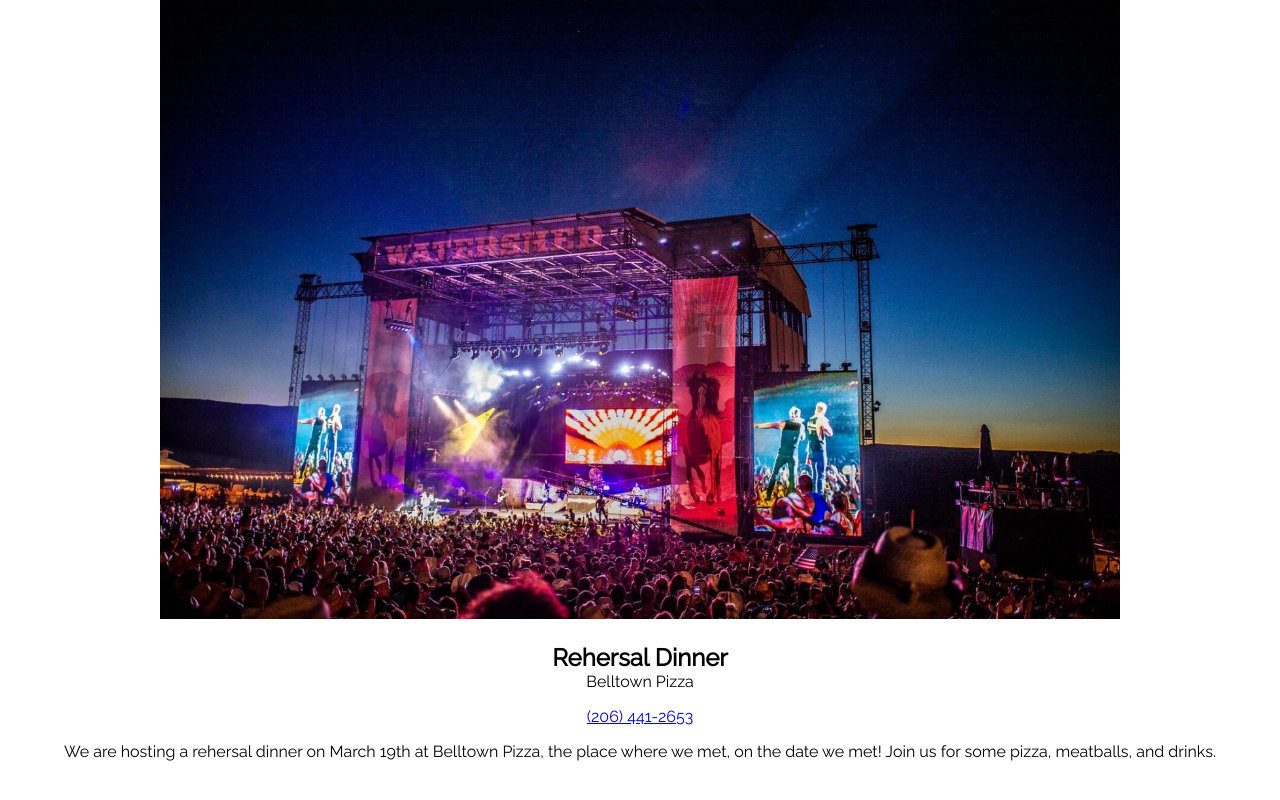
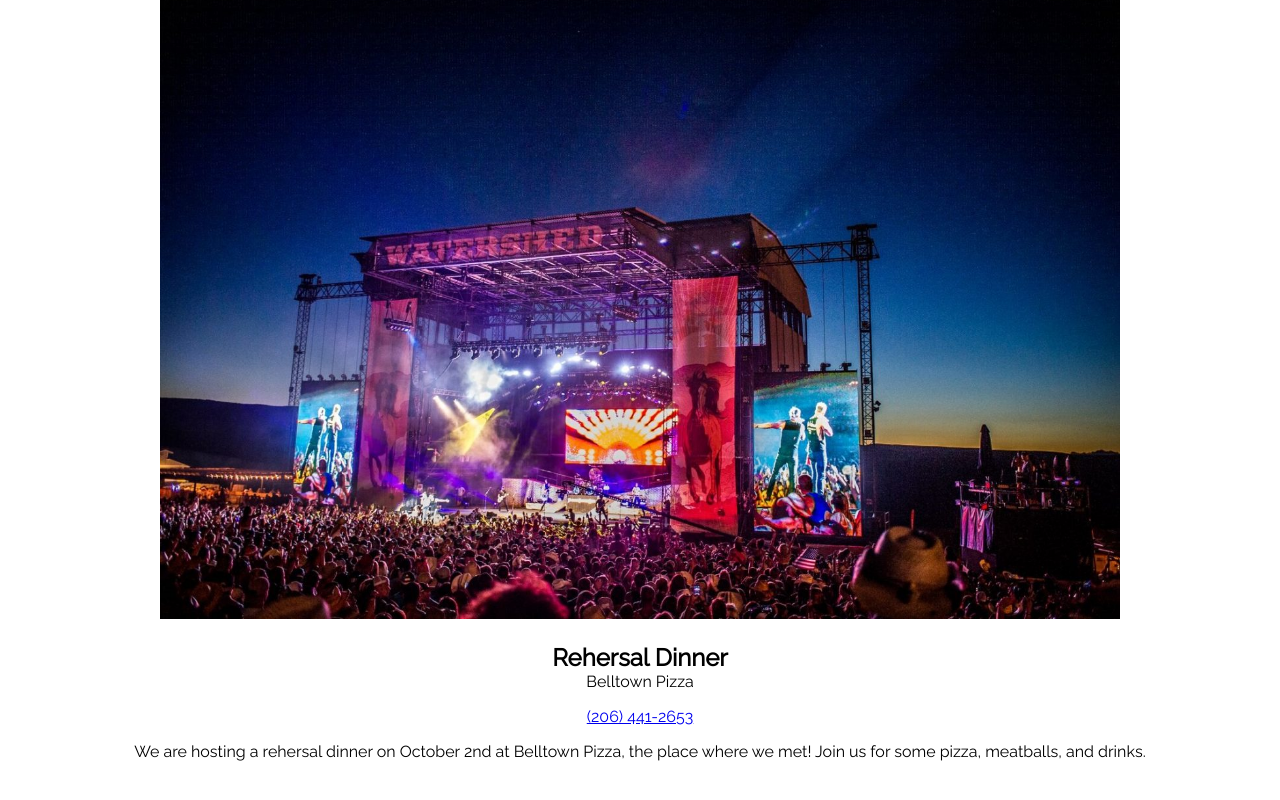
Before and after one commit to garrett56x/wedding-site, a React (Create React App) app: page /party-with-us in a window 1280 px wide. Shown: the part 774-1574 px from the top of the page. Built offline with nearby package versions, Linux system fonts and the light colour scheme; grey boxes are pictures that could not be loaded.

Commit message:
Updated dates

```diff
--- a/src/client/Location/Location.jsx
+++ b/src/client/Location/Location.jsx
@@ -13,7 +13,7 @@ export default function Location() {
       />
       <div className="content">
       	<h2>Date &amp; Time</h2>
-      	<p>March 20th, 2021 - 5PM</p>
+      	<p>October 2nd, 2021 - 4PM</p>
 
 		<h2>Dress Code</h2>
       	<p>Black tie optional</p>
--- a/src/client/Party/Party.jsx
+++ b/src/client/Party/Party.jsx
@@ -16,28 +16,48 @@ export default function Party() {
       <div className="content">
         <h2>Watershed Bachelor(ette) Party</h2>
         <p>TBD</p>
-      	<p><a href="https://watershedfest.com/" target="_blank" rel="noopener noreferrer">Get Tickets</a></p>
         <p>
-			    Come join us for a weekend of country music at the Gorge! For details about our camping plans,
-          call or text us. The more the merrier!
+          <a
+            href="https://watershedfest.com/"
+            target="_blank"
+            rel="noopener noreferrer"
+          >
+            Get Tickets
+          </a>
+        </p>
+        <p>
+          Come join us for a weekend of country music at the Gorge! For details
+          about our camping plans, call or text us. The more the merrier!
         </p>
         <img width="80%" src={Watershed} alt="watershed" />
         <h2>Rehersal Dinner</h2>
         <p>Belltown Pizza</p>
-      	<p><a href="tel:206-441-2653">(206) 441-2653</a></p>
         <p>
-			    We are hosting a rehersal dinner on March 19th at Belltown Pizza, the place where we met, on the date we met!
-          Join us for some pizza, meatballs, and drinks.
+          <a href="tel:206-441-2653">(206) 441-2653</a>
+        </p>
+        <p>
+          We are hosting a rehersal dinner on October 2nd at Belltown Pizza, the
+          place where we met! Join us for some pizza, meatballs, and drinks.
         </p>
         <div className="gmap_canvas">
-          <iframe title="map" height="500" id="gmap_canvas" src="https://maps.google.com/maps?q=belltown%20pizza&t=&z=13&ie=UTF8&iwloc=&output=embed" frameBorder={0} scrolling="no" marginHeight={0} marginWidth={0}>
-          </iframe>
+          <iframe
+            title="map"
+            height="500"
+            id="gmap_canvas"
+            src="https://maps.google.com/maps?q=belltown%20pizza&t=&z=13&ie=UTF8&iwloc=&output=embed"
+            frameBorder={0}
+            scrolling="no"
+            marginHeight={0}
+            marginWidth={0}
+          ></iframe>
         </div>
         <h2>After Party</h2>
         <p>Percy's &amp; Co</p>
         <p>
-          Our wedding after party! If you want to keep the party going after the wedding, head across the street to Percy's.
-          There is plenty to do at night in Old Ballard, so we'll see where the night takes us from there.
+          Our wedding after party! If you want to keep the party going after the
+          wedding, head across the street to Percy's. There is plenty to do at
+          night in Old Ballard, so we'll see where the night takes us from
+          there.
         </p>
         <img width="80%" src={Cocktails} alt="cocktails" />
       </div>
```
Also changed, not shown: 1 other file (tests, documents, lock files or other folders). Lines whose indentation alone changed are shown as unchanged.
